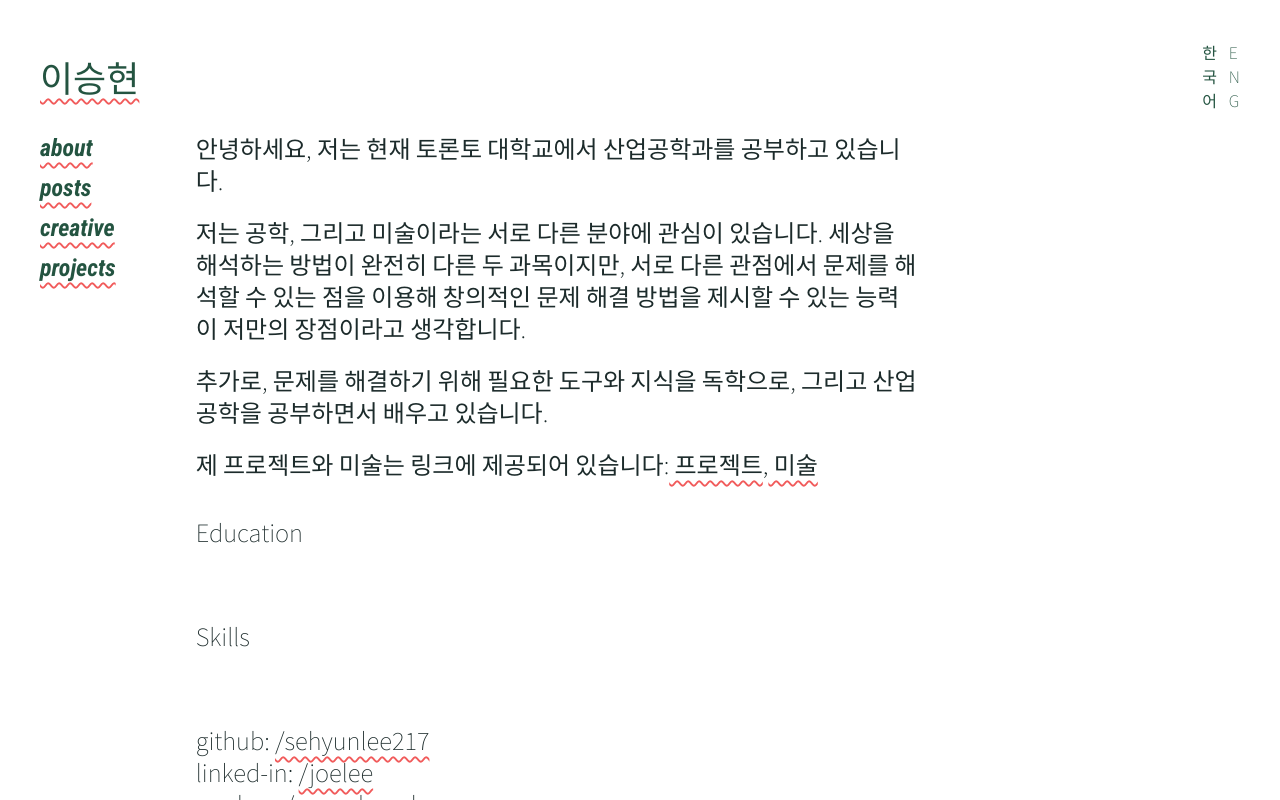
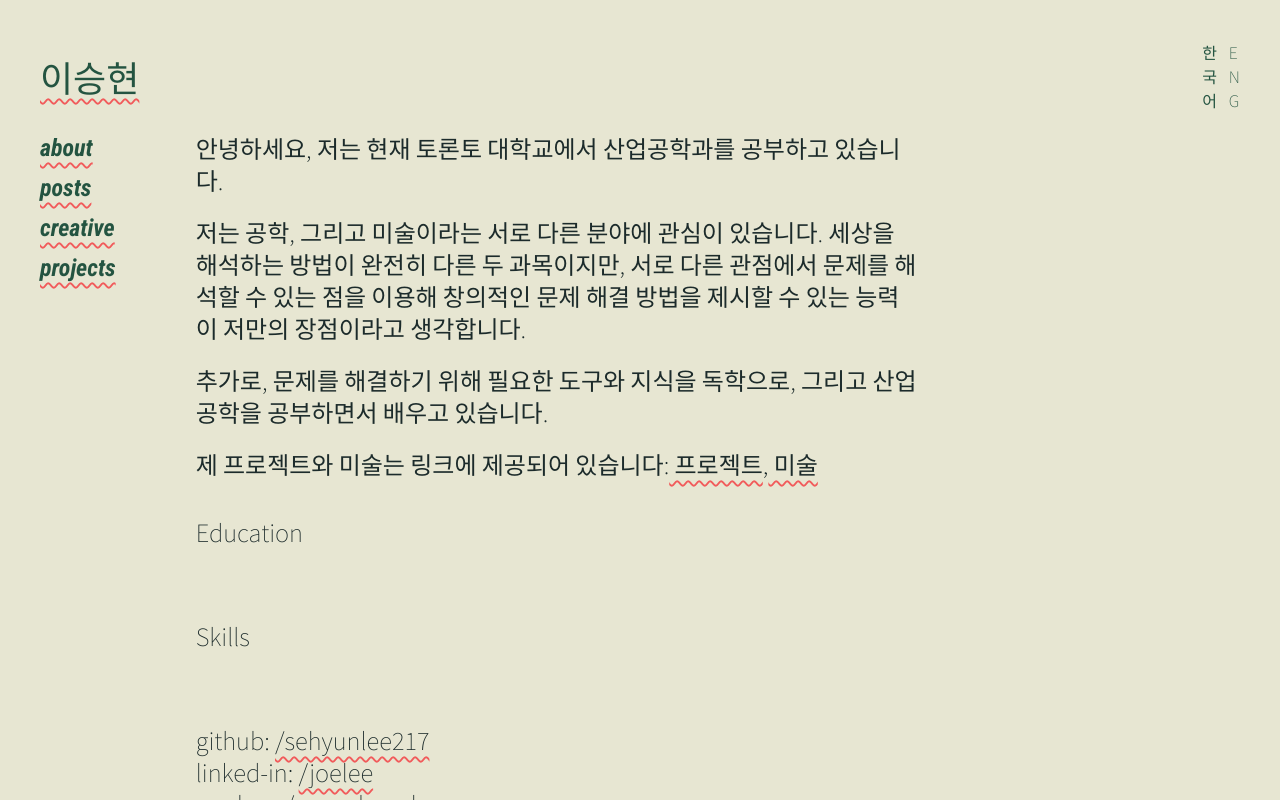
Before and after one commit to sehyunlee217/my_site, a React (Vite) app: page /About/kr in a window 1280 px wide. Built offline with nearby package versions, Linux system fonts and the light colour scheme.

Commit message:
major color changes to bg

```diff
--- a/src/App.jsx
+++ b/src/App.jsx
@@ -23,7 +23,7 @@ import Home from './components/pages/home';
 function App() {
 
   return (
-    <div className='font-main font-light dark:bg-primary_dark'>
+    <div className='font-main font-light bg-font_dark dark:bg-primary_dark'>
       <div id="content" className="px-10">
         <Header />
         <Home />
--- a/src/App_kr.jsx
+++ b/src/App_kr.jsx
@@ -6,7 +6,7 @@ import Home from './components/pages/home';
 function App_kr() {
 
     return (
-        <main className='h-screen  font-main font-light dark:bg-primary_dark'>
+        <main className='h-screen  bg-font_dark font-main font-light dark:bg-primary_dark'>
             <div id="content" className="px-10">
                 <Header lang={"kr"} />
                 <Home lang={"kr"} />
--- a/src/components/pages/about.jsx
+++ b/src/components/pages/about.jsx
@@ -5,7 +5,7 @@ import Header from "../header";
 export default function About() {
 
     return (
-        <div className="about px-10 dark:bg-primary_dark">
+        <div className="about px-10 bg-font_dark dark:bg-primary_dark">
             <Header type={"about"} />
             <div >
                 <div className="text-primary_dark dark:text-font_dark font-main flex flex-col text-xl gap-5 sm:gap-20 sm:text-2xl sm:flex-row ">
--- a/src/components/pages/home.jsx
+++ b/src/components/pages/home.jsx
@@ -34,7 +34,7 @@ export default function Home({ lang }) {
     }
 
     return (
-        <nav className='h-full text-primary_dark dark:text-font_dark font-main flex flex-col text-xl gap-5 sm:gap-20 sm:text-2xl sm:flex-row '>
+        <nav className='h-full  text-primary_dark dark:text-font_dark font-main flex flex-col text-xl gap-5 sm:gap-20 sm:text-2xl sm:flex-row '>
             <Navbar />
             {navDescription}
         </nav>
--- a/src/components/pages/lang_kr/about_kr.jsx
+++ b/src/components/pages/lang_kr/about_kr.jsx
@@ -5,7 +5,7 @@ import Header from "../../header";
 export default function About() {
 
     return (
-        <div className="px-10 dark:bg-primary_dark h-screen">
+        <div className="px-10  bg-font_dark dark:bg-primary_dark h-screen">
             <Header type={"about"} lang={"kr"} />
             <div >
                 <div className="text-primary_dark dark:text-font_dark font-main flex flex-col text-xl gap-5 sm:gap-20 sm:text-2xl sm:flex-row ">
--- a/src/index.css
+++ b/src/index.css
@@ -26,7 +26,7 @@ a{
 }
 
 a:hover{
-  background-color: #ea84748a
+  background-color: #ea84748a;
 }
 
 .no-wavy>a{
```
